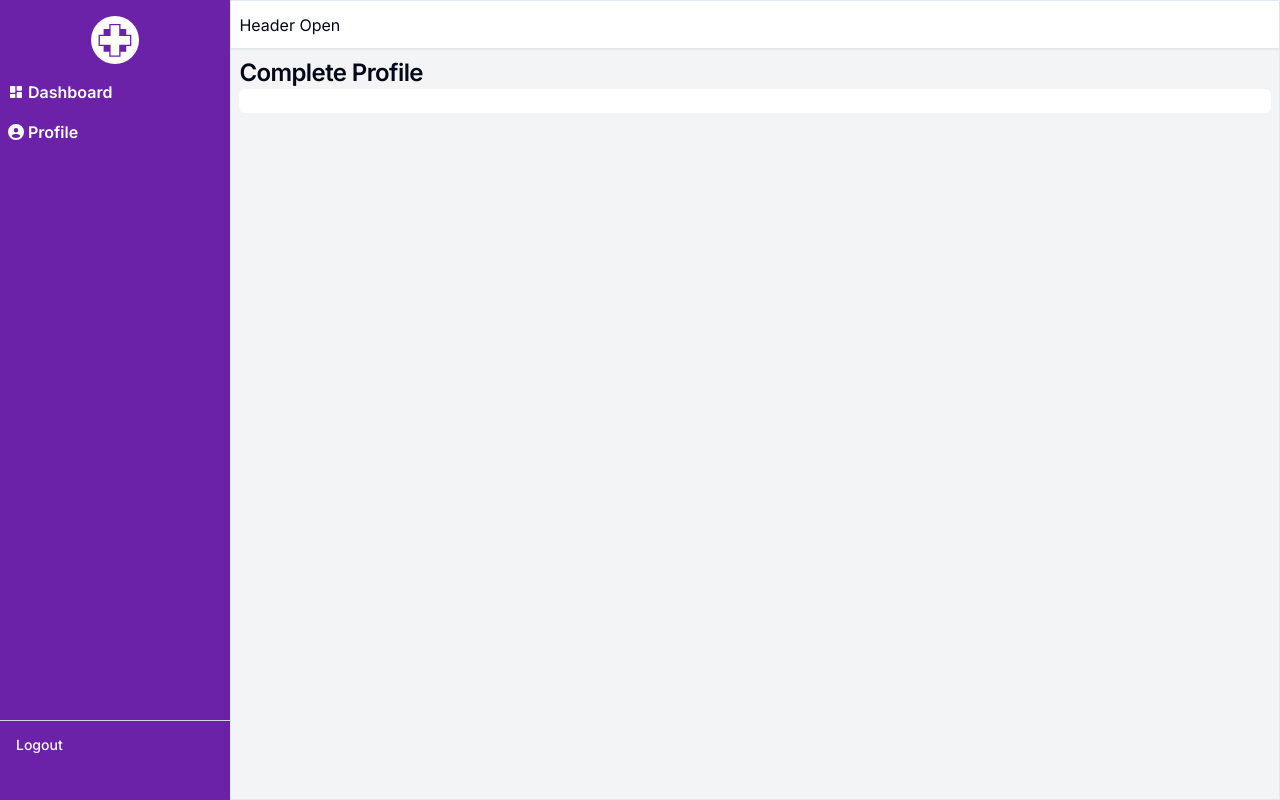
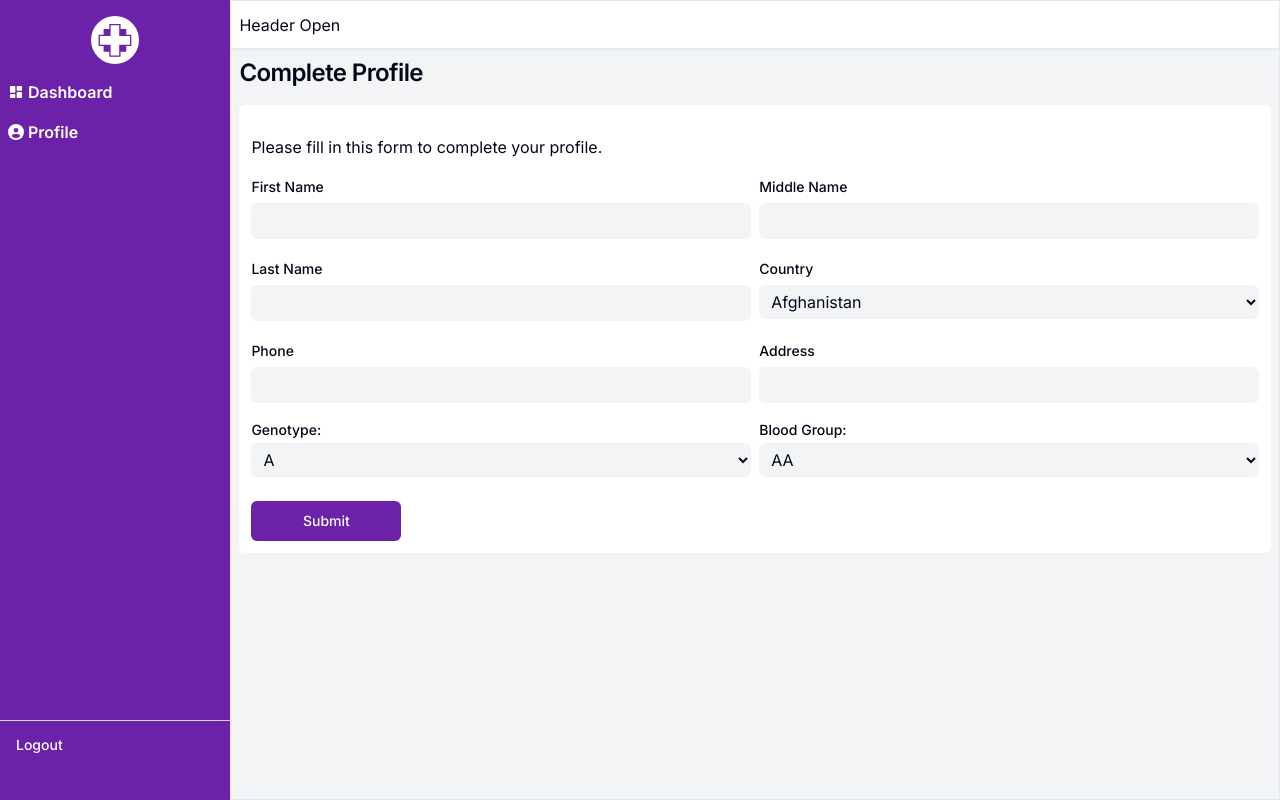
Before and after one commit to Nwachukwu-Uzor/clinic-one-ui, a Next.js app: page /profile/complete-profile in a window 1280 px wide. Built offline with nearby package versions, Linux system fonts and the light colour scheme.

Commit message:
Add: validation rules for complete patient details form

```diff
--- a/app/(main)/layout.tsx
+++ b/app/(main)/layout.tsx
@@ -66,7 +66,7 @@ const Layout = ({ children }: { children: React.ReactNode }) => {
           </div>
         </div>
       </aside>
-      <section className="border flex-1 bg-gray-100 min-h-screen">
+      <section className="border flex-1 bg-gray-100 h-screen overflow-auto">
         <header className="bg-white h-12 flex items-center px-2 shadow-sm border-b-[0.5px]">
           <div>
             Header <button onClick={toggleSidebarOpen}>Open</button>
--- a/app/(main)/profile/complete-profile/page.tsx
+++ b/app/(main)/profile/complete-profile/page.tsx
@@ -1,13 +1,179 @@
+"use client";
 import React from "react";
+import { z } from "zod";
+import { SubmitHandler, useForm } from "react-hook-form";
+import { zodResolver } from "@hookform/resolvers/zod";
+import { useRouter } from "next/navigation";
+import { PulseLoader } from "react-spinners";
+import { TextInput } from "@/components/shared";
+import { bloodGroups, countries, genotypes } from "@/data";
+import { Label } from "@/components/ui/label";
+import { Button } from "@/components/ui/button";
+import { toast } from "react-toastify";
+import { formatValidationErrors } from "@/utils/shared";
+
+const schema = z.object({
+  firstName: z.string({
+    required_error: "First name required",
+  }),
+  lastName: z.string({
+    required_error: "Last name is required",
+  }),
+  middleName: z.optional(z.string()),
+  country: z.string({ required_error: "Country is required" }),
+  phoneNumber: z.string({ required_error: "Phone number is required" }),
+  address: z.string({ required_error: "Address is required" }),
+  bloodGroup: z.string({ required_error: "Blood Group is required" }),
+  genotype: z.string({ required_error: "Genotype is required" }),
+});
+
+type FormFields = z.infer<typeof schema>;
 
 const Page = () => {
+  const router = useRouter();
+  const {
+    register,
+    setError,
+    handleSubmit,
+    formState: { errors, isSubmitting },
+  } = useForm<FormFields>({
+    resolver: zodResolver(schema),
+  });
+
+  const onSubmit: SubmitHandler<FormFields> = async (values) => {
+    try {
+      console.log(values);
+    } catch (error: any) {
+      console.log(error?.response);
+      const errorData = error?.response?.data?.data?.errors;
+
+      if (errorData) {
+        const formattedValidationErrors = formatValidationErrors(
+          errorData as Record<string, string[]>
+        );
+        toast.error(formattedValidationErrors);
+        setError("root", { type: "deps", message: formattedValidationErrors });
+      } else {
+        setError("root", {
+          type: "deps",
+          message:
+            error?.response?.data?.data?.title ??
+            error?.message ??
+            "An error occurred",
+        });
+        toast.error(
+          error?.response?.data?.data?.title ??
+            error?.message ??
+            "An error occurred"
+        );
+      }
+    }
+  };
+
   return (
     <section>
       <h2 className="scroll-m-20 text-2xl font-semibold tracking-tight first:mt-0">
         Complete Profile
       </h2>
-      <form className="bg-white p-3 rounded-md">
-        <div className=""></div>
+      <form
+        className="bg-white p-3 rounded-md mt-4"
+        onSubmit={handleSubmit(onSubmit)}
+      >
+        <p className="leading-7 my-4">
+          Please fill in this form to complete your profile.
+        </p>
+        <div className="grid lg:grid-cols-2 gap-2">
+          <TextInput
+            label="First Name"
+            {...register("firstName")}
+            error={errors?.firstName?.message}
+            disabled={isSubmitting}
+          />
+          <TextInput
+            label="Middle Name"
+            {...register("middleName")}
+            disabled={isSubmitting}
+          />
+          <TextInput
+            label="Last Name"
+            {...register("lastName")}
+            error={errors?.lastName?.message}
+            disabled={isSubmitting}
+          />
+          <div className="flex flex-col gap-1.5">
+            <label className="font-medium text-sm">Country</label>
+            <select
+              className="relative w-full bg-gray-100 py-1.5 px-2 border-none outline-none focus:border-none focus:outline-none focus:ring-[0.5px] focus:ring-purple-600 rounded-md duration-50 placeholder:opacity-70 placeholder:text-xs disabled:cursor-not-allowed disabled:opacity-70 placeholder:text-fade"
+              {...register("country")}
+              disabled={isSubmitting}
+            >
+              {countries.map((country) => (
+                <option key={country.code} value={JSON.stringify(country)}>
+                  {country.name}
+                </option>
+              ))}
+            </select>
+            <p className="h-1 mt-0.5 text-red-500 text-xs">
+              {errors?.country?.message}
+            </p>
+          </div>
+          <TextInput
+            label="Phone"
+            {...register("phoneNumber")}
+            error={errors?.phoneNumber?.message}
+            disabled={isSubmitting}
+          />
+          <TextInput
+            label="Address"
+            {...register("address")}
+            error={errors?.address?.message}
+            disabled={isSubmitting}
+          />
+          <div className="flex flex-col gap-1.5">
+            <Label>Genotype: </Label>
+            <select
+              className="relative w-full bg-gray-100 py-1.5 px-2 border-none outline-none focus:border-none focus:outline-none focus:ring-[0.5px] focus:ring-purple-600 rounded-md duration-50 placeholder:opacity-70 placeholder:text-xs disabled:cursor-not-allowed disabled:opacity-70 placeholder:text-fade"
+              {...register("genotype")}
+              disabled={isSubmitting}
+            >
+              {genotypes.map((genotype) => (
+                <option key={genotype.id} value={genotype.value}>
+                  {genotype.label}
+                </option>
+              ))}
+            </select>
+            <p className="h-1 mt-0.5 text-red-500 text-xs">
+              {errors?.genotype?.message}
+            </p>
+          </div>
+          <div className="flex flex-col gap-1.5">
+            <Label>Blood Group: </Label>
+            <select
+              className="relative w-full bg-gray-100 py-1.5 px-2 border-none outline-none focus:border-none focus:outline-none focus:ring-[0.5px] focus:ring-purple-600 rounded-md duration-50 placeholder:opacity-70 placeholder:text-xs disabled:cursor-not-allowed disabled:opacity-70 placeholder:text-fade"
+              {...register("bloodGroup")}
+              disabled={isSubmitting}
+            >
+              {bloodGroups.map((bloodGroup) => (
+                <option key={bloodGroup.id} value={bloodGroup.value}>
+                  {bloodGroup.label}
+                </option>
+              ))}
+            </select>
+            <p className="h-1 mt-0.5 text-red-500 text-xs">
+              {errors?.bloodGroup?.message}
+            </p>
+          </div>
+        </div>
+        <div className="flex flex-col gap-0.5">
+          {errors?.root?.message?.split(";").map((error) => (
+            <p key={error} className="text-sm text-red-500">
+              {error}
+            </p>
+          ))}
+        </div>
+        <Button className="mt-3 w-[50%] max-w-[150px]" disabled={isSubmitting}>
+          {isSubmitting ? <PulseLoader /> : "Submit"}
+        </Button>
       </form>
     </section>
   );
```
